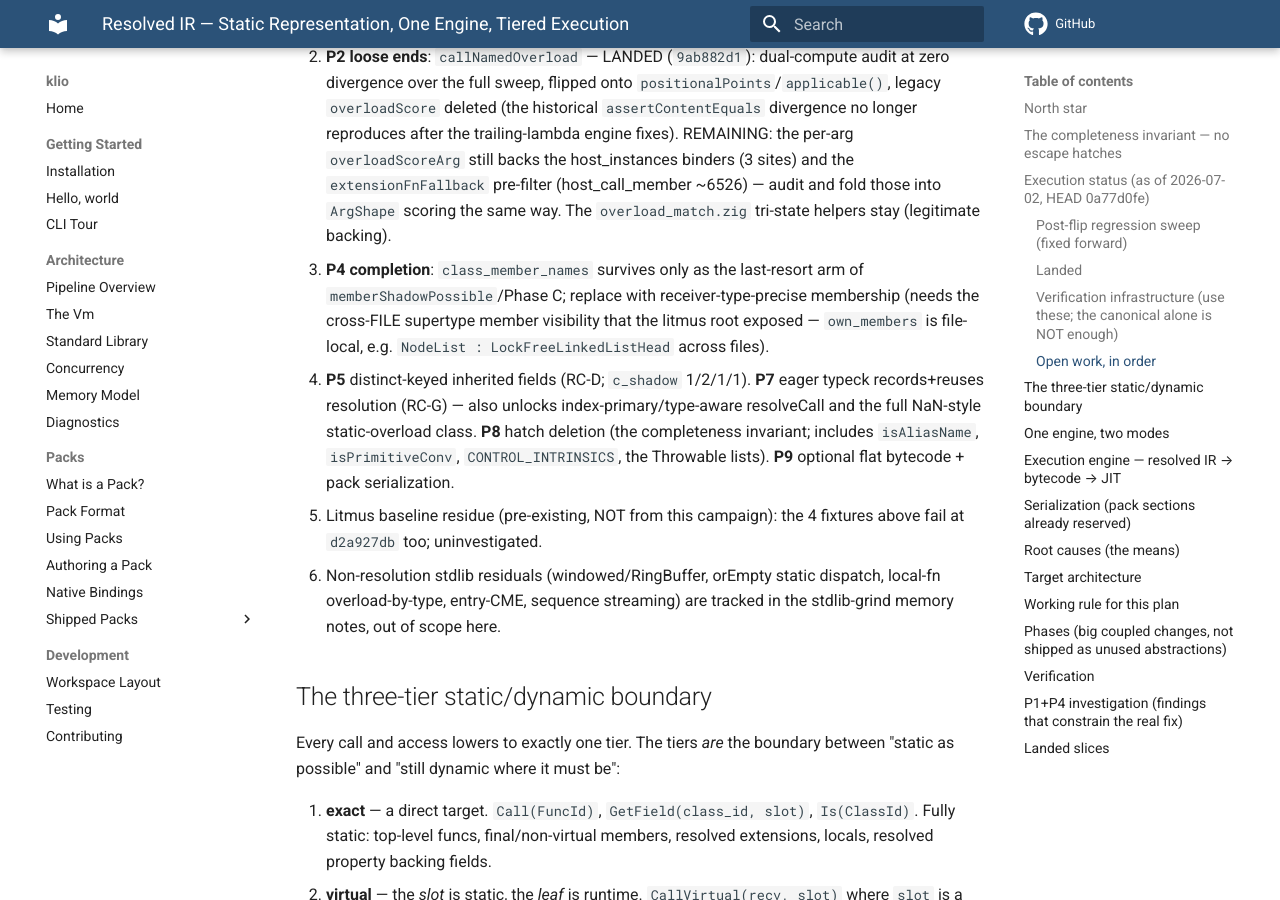
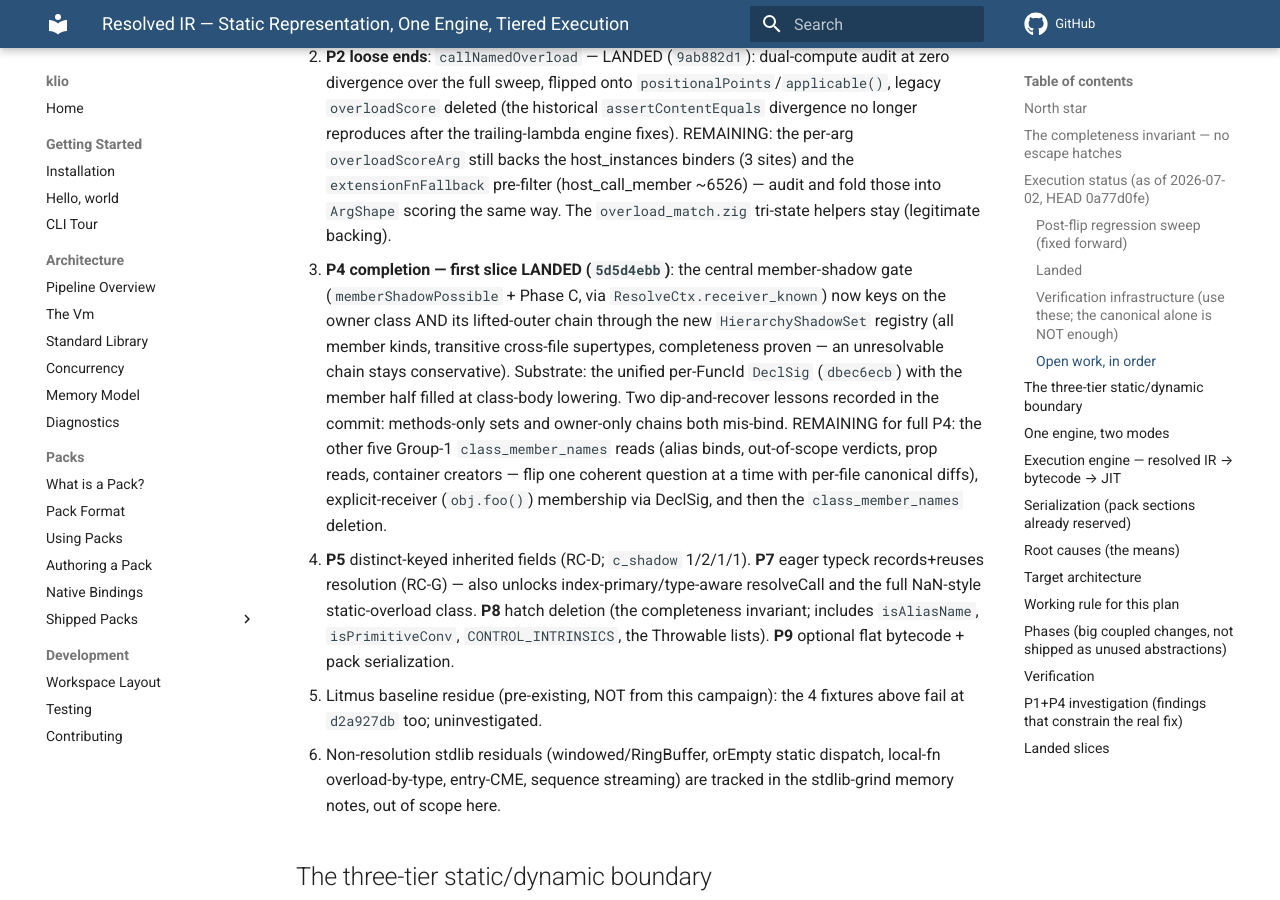
Before and after one commit to DrewCarlson/klio, an MkDocs documentation site: the page built from docs/resolution-unification-plan.md, in a window 1280 px wide and 900 px high, scrolled down 5596 px. Built offline with MkDocs 1.6.1 and Material for MkDocs 9.7.7, drawn with Linux system fonts in a browser that asks for light colours; comment, search, counter and statistics services are not loaded.

Commit message:
docs: first P4 member-shadow slice landed on the DeclSig substrate

```diff
--- a/docs/resolution-unification-plan.md
+++ b/docs/resolution-unification-plan.md
@@ -224,10 +224,17 @@ recover arc ran 2006 → 2000 (P1) → 1997 (P2, behavior-neutral by audit proof
    host_instances binders (3 sites) and the `extensionFnFallback` pre-filter
    (host_call_member ~6526) — audit and fold those into `ArgShape` scoring the same
    way. The `overload_match.zig` tri-state helpers stay (legitimate backing).
-3. **P4 completion**: `class_member_names` survives only as the last-resort arm of
-   `memberShadowPossible`/Phase C; replace with receiver-type-precise membership
-   (needs the cross-FILE supertype member visibility that the litmus root exposed —
-   `own_members` is file-local, e.g. `NodeList : LockFreeLinkedListHead` across files).
+3. **P4 completion — first slice LANDED (`5d5d4ebb`)**: the central member-shadow gate
+   (`memberShadowPossible` + Phase C, via `ResolveCtx.receiver_known`) now keys on the
+   owner class AND its lifted-outer chain through the new `HierarchyShadowSet` registry
+   (all member kinds, transitive cross-file supertypes, completeness proven — an
+   unresolvable chain stays conservative). Substrate: the unified per-FuncId `DeclSig`
+   (`dbec6ecb`) with the member half filled at class-body lowering. Two dip-and-recover
+   lessons recorded in the commit: methods-only sets and owner-only chains both
+   mis-bind. REMAINING for full P4: the other five Group-1 `class_member_names` reads
+   (alias binds, out-of-scope verdicts, prop reads, container creators — flip one
+   coherent question at a time with per-file canonical diffs), explicit-receiver
+   (`obj.foo()`) membership via DeclSig, and then the `class_member_names` deletion.
 4. **P5** distinct-keyed inherited fields (RC-D; `c_shadow` 1/2/1/1). **P7** eager
    typeck records+reuses resolution (RC-G) — also unlocks index-primary/type-aware
    resolveCall and the full NaN-style static-overload class. **P8** hatch deletion
```
